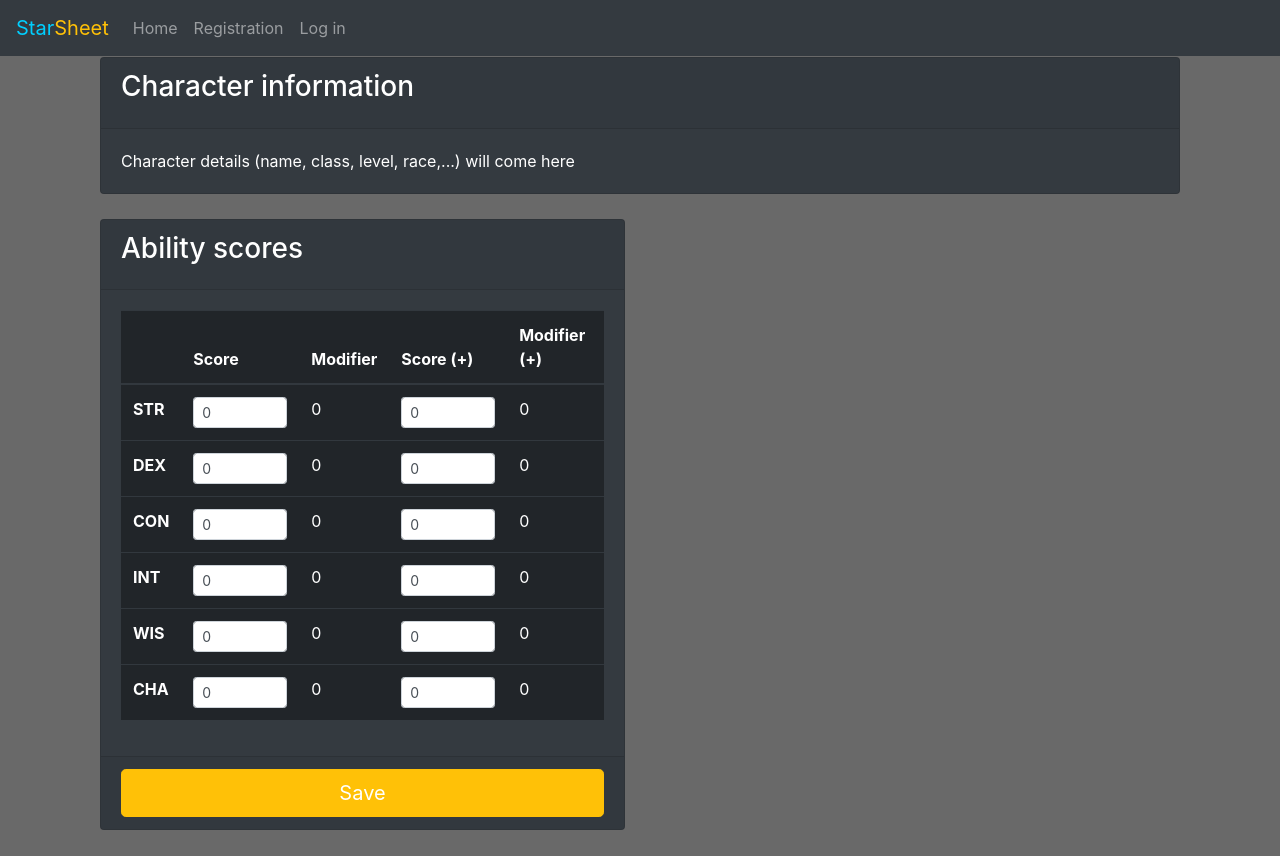
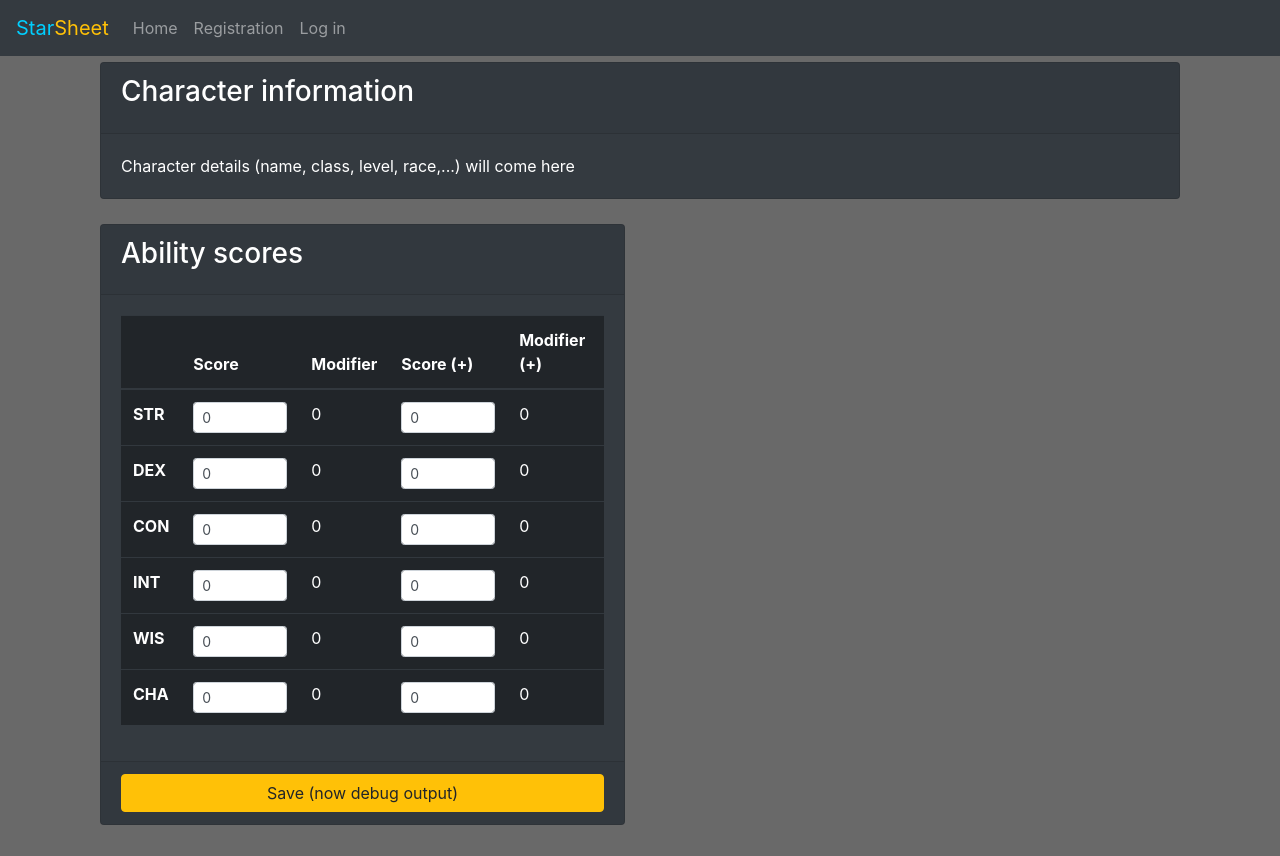
Before and after one commit to nielsdelestinne/StarSheet, an Angular app in the folder starsheet-frontend/: page /sheet/detail/1 in a window 1280 px wide. Built offline with nearby package versions, Linux system fonts and the light colour scheme.

Commit message:
debug option

```diff
--- a/starsheet-frontend/src/app/sheet/sheet-detail/sheet-detail-ability-scores/sheet-detail-ability-scores.component.html
+++ b/starsheet-frontend/src/app/sheet/sheet-detail/sheet-detail-ability-scores/sheet-detail-ability-scores.component.html
@@ -26,6 +26,31 @@
 
   </div>
   <div class="card-footer text-right">
-    <a (click)="logInfo()" class="btn btn-warning btn-lg btn-block">Save</a>
+    <button type="button" class="btn btn-warning btn-block" data-toggle="modal" data-target="#debugModal">
+      Save (now debug output)
+    </button>
   </div>
 </div>
+
+<!-- Button trigger modal -->
+
+
+<!-- Modal -->
+<div class="modal fade" id="debugModal" tabindex="-1" role="dialog" aria-labelledby="debugModelLabel" aria-hidden="true">
+  <div class="modal-dialog modal-lg" role="document">
+    <div class="modal-content">
+      <div class="modal-header">
+        <h5 class="modal-title" id="debugModelLabel">Debug info</h5>
+        <button type="button" class="close" data-dismiss="modal" aria-label="Close">
+          <span aria-hidden="true">&times;</span>
+        </button>
+      </div>
+      <div class="modal-body">
+        {{debugInfo()}}
+      </div>
+      <div class="modal-footer">
+        <button type="button" class="btn btn-secondary" data-dismiss="modal">Close</button>
+      </div>
+    </div>
+  </div>
+</div>
--- a/starsheet-frontend/src/app/sheet/sheet-detail/sheet-detail-ability-scores/sheet-detail-ability-scores.component.ts
+++ b/starsheet-frontend/src/app/sheet/sheet-detail/sheet-detail-ability-scores/sheet-detail-ability-scores.component.ts
@@ -28,8 +28,8 @@
     };
   }
 
-  logInfo(): void {
-    console.log(this.abilityScores);
+  debugInfo(): string {
+    return JSON.stringify(this.abilityScores);
   }
 
 }
```
